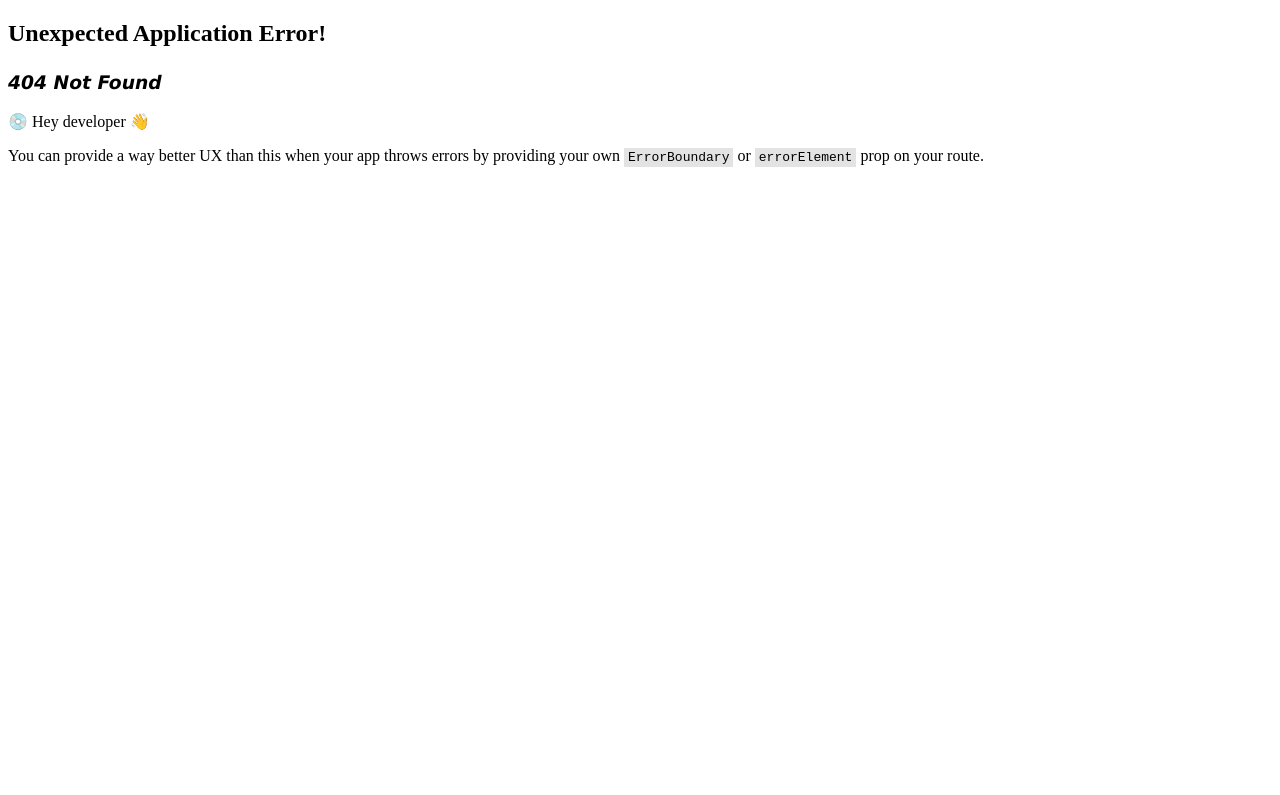
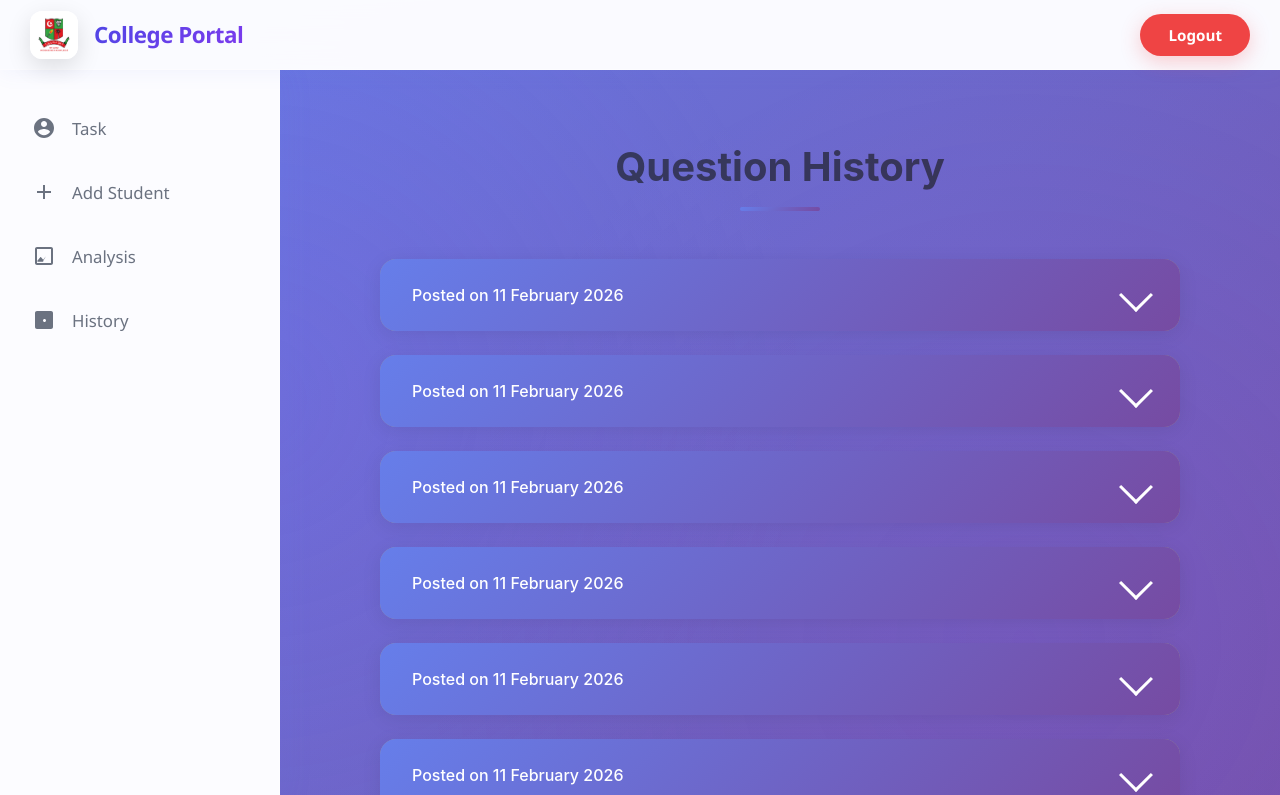
Before and after one commit to Raja-debug-tech/library-management, a React (Vite) app in the folder collegeproject/: page /staffdash/history in a window 1280 px wide. Before the commit this address had no page. Shown: the top 795 px of the page. Built offline with nearby package versions, Linux system fonts and the light colour scheme.

Commit message:
quietsion history for staff side was intiallized

```diff
--- a/collegeproject/src/Analysis.jsx
+++ b/collegeproject/src/Analysis.jsx
@@ -42,7 +42,7 @@ const Analysis=()=>{
     return(
         <>
           <style jsx>{`
-            /* ===== CSS VARIABLES & THEME ===== */
+
           :root {
             --primary-blue: #3b82f6;
             --primary-dark: #1d4ed8;
--- a/collegeproject/src/App.jsx
+++ b/collegeproject/src/App.jsx
@@ -12,6 +12,7 @@ import StudentWelcome from "./StudentWelcome";
 import StudentDash from "./StudentDash";
 import Taketest from "./Taketest";
 import StdAnalysis from "./StdAnalysis";
+import Quizhistory from "./Quizhistory";
 function App(){
 
   const route=createBrowserRouter([
@@ -36,9 +37,10 @@ function App(){
           {path:'addstudent', element:<Addstudent/>},
           {path:'task',element:<Task/>},
           {path:'analysis',element:<Analysis/>},
-          {path:'quiz', element:<QuizPortal/>},
+          // {path:'quiz', element:<QuizPortal/>},
           {path:'stfview/:id',element:<Stfview/>},
-          {path:'creategroup',element:<Creategroup/>}
+          {path:'creategroup',element:<Creategroup/>},
+          {path:'history',element:<Quizhistory/>}
       ]
     },
     {
--- /dev/null
+++ b/collegeproject/src/Quizhistory.jsx
@@ -0,0 +1,422 @@
+// import axios from "axios";
+import { useState } from "react";
+
+const Quizhistory=()=>{
+
+    const [hstry,sethstry]=useState([
+
+
+  {
+    id: 9,
+    questionTitle: null,
+    questionDescription: "null, null, null, null",
+    groupName: "No Group Assigned",
+    questionType: "MCQ",
+    postedAt: "2026-02-11T17:18:37.325935"
+  },
+  {
+    id: 8,
+    questionTitle: null,
+    questionDescription: "null, null, null, null",
+    groupName: "No Group Assigned",
+    questionType: "MCQ",
+    postedAt: "2026-02-11T17:14:58.321916"
+  },
+  {
+    id: 7,
+    questionTitle: "",
+    questionDescription: "null, null, null, null",
+    groupName: "Group ID : 1",
+    questionType: "MCQ",
+    postedAt: "2026-02-11T17:05:51.59123"
+  },
+  {
+    id: 6,
+    questionTitle: null,
+    questionDescription: "null, null, null, null",
+    groupName: "No Group Assigned",
+    questionType: "MCQ",
+    postedAt: "2026-02-11T16:50:57.342683"
+  },
+  {
+    id: 5,
+    questionTitle: null,
+    questionDescription: "null, null, null, null",
+    groupName: "No Group Assigned",
+    questionType: "MCQ",
+    postedAt: "2026-02-11T16:49:52.550837"
+  },
+  {
+    id: 4,
+    questionTitle: "",
+    questionDescription: "null, null, null, null",
+    groupName: "Group ID : 1",
+    questionType: "MCQ",
+    postedAt: "2026-02-11T16:46:22.301469"
+  },
+  {
+    id: 3,
+    questionTitle: null,
+    questionDescription: "null, null, null, null",
+    groupName: "No Group Assigned",
+questionType: "MCQ",
+    postedAt: "2026-02-11T16:43:06.350411"
+  },
+  {
+    id: 2,
+    questionTitle: "who is fullstack devopler",
+    questionDescription: "1, 2, 3, 4",
+    groupName: "Group ID : 2",
+    questionType: "MCQ",
+    postedAt: "2026-02-11T16:03:46.79523"
+  },
+  {
+    id: 1,
+    questionTitle: null,
+    questionDescription: "1, 2, 3, 4",
+    groupName: "Group ID : 1",
+    questionType: "MCQ",
+    postedAt: "2026-02-11T16:02:18.569362"
+  }
+]);
+    const[showID,setShowid]=useState();
+    const[isShow,setIshow]=useState(false);
+    // const getHistory=async ()=>{
+    //         const api=await axios.get('http://localhost:8082/api/history/questions');
+    //         const values=await api.data;
+    //         // sethstry(values);
+    //         console.log(values);
+
+    // }
+
+
+ return (
+
+    <>
+    <style jsx>
+{`
+  .container {
+    max-width: 1200px;
+    margin: 0 auto;
+    padding: 2rem 1rem;
+    font-family: -apple-system, BlinkMacSystemFont, 'Segoe UI', Roboto, sans-serif;
+  }
+
+  .header {
+    text-align: center;
+    margin-bottom: 3rem;
+  }
+
+  .header h2 {
+    color: #2a2c44d0;
+    font-size: 2.5rem;
+    font-weight: 700;
+    margin: 0;
+    background: linear-gradient(135deg, #667eea 0%, #764ba2 100%);
+    // -webkit-background-clip: text;
+    // -webkit-text-fill-color: transparent;
+    background-clip: text;
+  }
+
+  .header::after {
+    content: '';
+    display: block;
+    width: 80px;
+    height: 4px;
+    background: linear-gradient(135deg, #667eea 0%, #764ba2 100%);
+    margin: 1rem auto;
+    border-radius: 2px;
+  }
+
+  /* Loading Animation */
+  .loading-container {
+    display: flex;
+    flex-direction: column;
+    align-items: center;
+    justify-content: center;
+    min-height: 400px;
+    gap: 2rem;
+  }
+
+  .loading-spinner {
+    width: 60px;
+    height: 60px;
+    border: 4px solid #f3f3f3;
+    border-top: 4px solid #667eea;
+    border-radius: 50%;
+    animation: spin 1s linear infinite;
+  }
+
+  .loading-text {
+    font-size: 1.2rem;
+    color: #9fa2c3;
+    font-weight: 500;
+  }
+
+  .loading-dots {
+    display: inline-block;
+    animation: loadingDots 1.5s infinite;
+  }
+
+  @keyframes spin {
+    0% { transform: rotate(0deg); }
+    100% { transform: rotate(360deg); }
+  }
+
+  @keyframes loadingDots {
+    0%, 20% { content: ''; }
+    40% { content: '.'; }
+    60% { content: '..'; }
+    80%, 100% { content: '...'; }
+  }
+
+  /* History Items */
+  .history-list {
+    display: grid;
+    gap: 1.5rem;
+  }
+
+  .history-item {
+    background: #999393;
+    border: none;
+    border-radius: 16px;
+    box-shadow: 0 4px 20px rgba(0, 0, 0, 0.08);
+    overflow: hidden;
+    transition: all 0.3s cubic-bezier(0.4, 0.0, 0.2, 1);
+    transform: translateY(0);
+    width: 100%;
+    max-width: 800px;
+    margin: 0 auto;
+  }
+
+  .history-item:hover {
+    transform: translateY(-4px);
+    box-shadow: 0 8px 30px rgba(0, 0, 0, 0.12);
+  }
+
+  .history-header {
+    padding: 1.5rem 2rem;
+    background: linear-gradient(135deg, #667eea 0%, #764ba2 100%);
+    cursor: pointer;
+    font-weight: 600;
+    font-size: 1.1rem;
+    color: white;
+    display: flex;
+    justify-content: space-between;
+    align-items: center;
+    transition: all 0.3s ease;
+    position: relative;
+    overflow: hidden;
+  }
+
+  .history-header::before {
+    content: '';
+    position: absolute;
+    top: 0;
+    left: -100%;
+    width: 100%;
+    height: 100%;
+    background: linear-gradient(90deg, transparent, rgba(255,255,255,0.2), transparent);
+    transition: left 0.5s;
+  }
+
+  .history-header:hover::before {
+    left: 100%;
+  }
+
+  .history-header:active {
+    transform: scale(0.98);
+  }
+
+  .date-text {
+    font-size: 1rem;
+    font-weight: 500;
+  }
+
+  .chevron {
+    width: 24px;
+    height: 24px;
+    border-right: 3px solid white;
+    border-bottom: 3px solid white;
+    transform: rotate(45deg);
+    transition: transform 0.3s ease;
+  }
+
+  .chevron.open {
+    transform: rotate(225deg);
+  }
+
+  .history-content {
+    max-height: 0;
+    overflow: hidden;
+    transition: max-height 0.5s cubic-bezier(0.4, 0.0, 0.2, 1),
+                padding 0.5s cubic-bezier(0.4, 0.0, 0.2, 1),
+                opacity 0.3s ease;
+    background: linear-gradient(135deg, #f8f9ff 0%, #f0f2ff 100%);
+    opacity: 0;
+  }
+
+  .history-content.open {
+    max-height: 600px;
+    padding: 2rem;
+    opacity: 1;
+  }
+
+  .content-grid {
+    display: grid;
+    gap: 1.2rem;
+  }
+
+  .content-item {
+    background: white;
+    padding: 1rem 1.5rem;
+    border-radius: 12px;
+    border-left: 4px solid #667eea;
+    box-shadow: 0 2px 8px rgba(0, 0, 0, 0.04);
+    transition: transform 0.2s ease, box-shadow 0.2s ease;
+  }
+
+  .content-item:hover {
+    transform: translateX(4px);
+    box-shadow: 0 4px 12px rgba(0, 0, 0, 0.08);
+  }
+
+  .content-label {
+    font-size: 0.85rem;
+    font-weight: 600;
+    color: #667eea;
+    text-transform: uppercase;
+    letter-spacing: 0.5px;
+    margin-bottom: 0.5rem;
+  }
+
+  .content-value {
+    font-size: 1rem;
+    color: #2c3e50;
+    font-weight: 500;
+    line-height: 1.4;
+  }
+
+  .content-value.description {
+    font-size: 0.95rem;
+    color: #5a6c7d;
+    line-height: 1.5;
+  }
+
+  /* Responsive Design */
+  @media (max-width: 768px) {
+    .container {
+      padding: 1rem;
+    }
+
+    .header h2 {
+      font-size: 2rem;
+    }
+
+    .history-header {
+      padding: 1rem 1.5rem;
+      font-size: 1rem;
+    }
+
+    .history-content.open {
+      padding: 1.5rem;
+    }
+
+    .content-item {
+      padding: 0.8rem 1rem;
+    }
+  }
+
+  /* Animation for items appearing */
+  .history-item {
+    animation: slideInUp 0.6s ease forwards;
+    opacity: 0;
+    transform: translateY(30px);
+  }
+
+  .history-item:nth-child(1) { animation-delay: 0.1s; }
+  .history-item:nth-child(2) { animation-delay: 0.2s; }
+  .history-item:nth-child(3) { animation-delay: 0.3s; }
+  .history-item:nth-child(4) { animation-delay: 0.4s; }
+  .history-item:nth-child(5) { animation-delay: 0.5s; }
+
+  @keyframes slideInUp {
+    to {
+      opacity: 1;
+      transform: translateY(0);
+    }
+  }
+`}
+</style>
+
+<div className="container">
+  {isShow ? (
+    <div className="loading-container">
+      <div className="loading-spinner"></div>
+      <div className="loading-text">
+        Loading your question history<span className="loading-dots"></span>
+      </div>
+    </div>
+  ) : (
+    <>
+      <div className="header">
+        <h2>Question History</h2>
+      </div>
+
+      <div className="history-list">
+        {hstry.map((e, index) => (
+          <div key={index} className="history-item">
+            <div
+              className="history-header"
+              onClick={() => setShowid(showID === e.id ? null : e.id)}
+            >
+              <span className="date-text">
+                Posted on {new Date(e.postedAt).toLocaleDateString("en-IN", {
+                  day: "2-digit",
+                  month: "long",
+                  year: "numeric"
+                })}
+              </span>
+              <div className={`chevron ${showID === e.id ? "open" : ""}`}></div>
+            </div>
+
+            <div className={`history-content ${showID === e.id ? "open" : ""}`}>
+              <div className="content-grid">
+                <div className="content-item">
+                  <div className="content-label">ID</div>
+                  <div className="content-value">{e.id}</div>
+                </div>
+
+                <div className="content-item">
+                  <div className="content-label">Group Name</div>
+                  <div className="content-value">{e.groupName}</div>
+                </div>
+
+                <div className="content-item">
+                  <div className="content-label">Question Type</div>
+                  <div className="content-value">{e.questionType}</div>
+                </div>
+
+                <div className="content-item">
+                  <div className="content-label">Question Title</div>
+                  <div className="content-value">{e.questionTitle}</div>
+                </div>
+
+                <div className="content-item">
+                  <div className="content-label">Description</div>
+                  <div className="content-value description">{e.questionDescription}</div>
+                </div>
+              </div>
+            </div>
+          </div>
+        ))}
+      </div>
+    </>
+  )}
+</div>
+
+  </>
+
+);
+}
+export default Quizhistory;
--- a/collegeproject/src/StaffDashboard.jsx
+++ b/collegeproject/src/StaffDashboard.jsx
@@ -554,7 +554,7 @@ const StaffDashboard=()=>{
     <div onClick={() => nav('addstudent')}>Add Student</div>
     <div onClick={()=>nav('analysis')}>Analysis</div>
     {/* <div onClick={()=>nav('quiz')}>Question Portal</div> */}
-    <div onClick={()=>nav('')}>History</div>
+    <div onClick={()=>nav('history')}>History</div>
   </aside>
 
 
```
